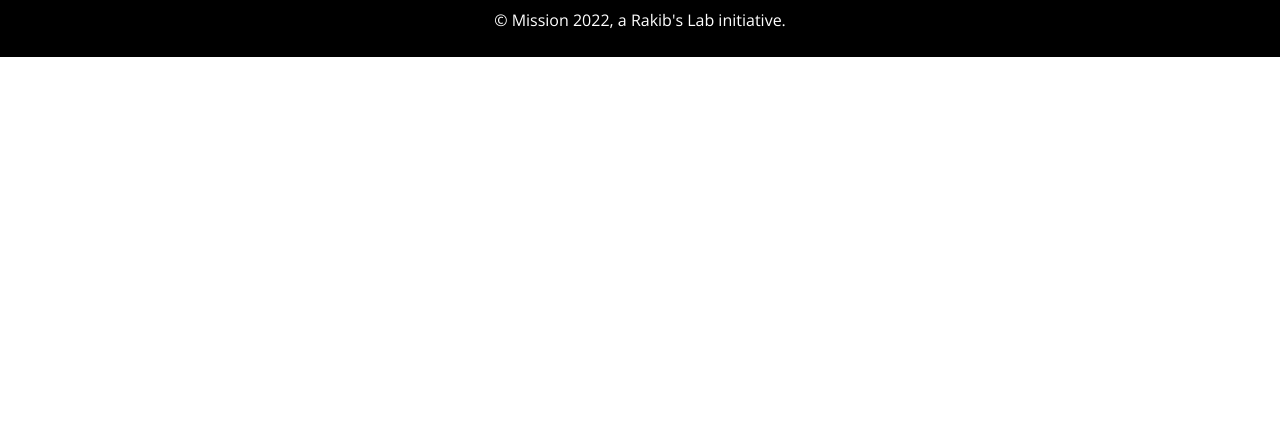
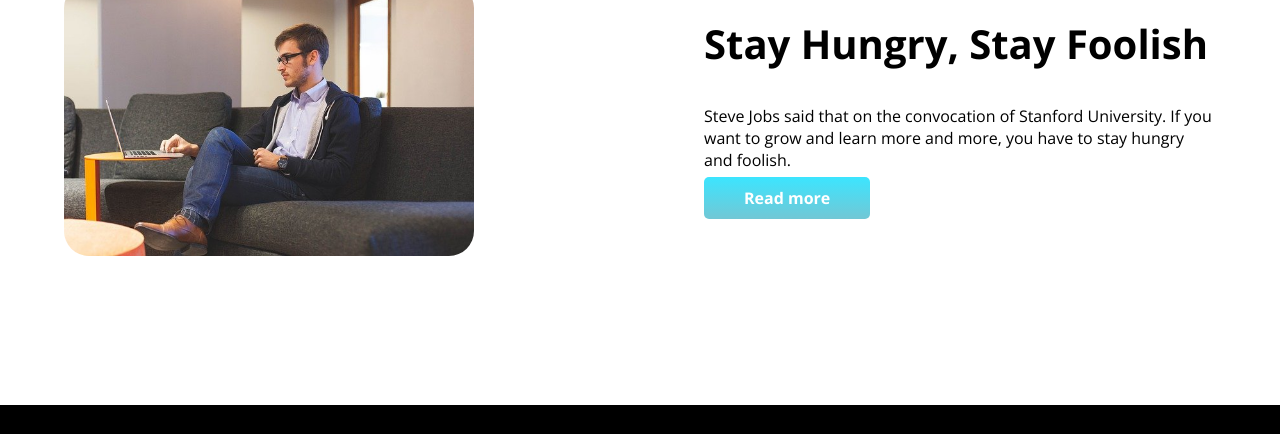
Before and after one commit to rakib099/first-assingnment, a plain HTML site: page index.html in a window 1280 px wide. Shown: the part 2341-2775 px from the top of the page. Before the commit the page ends 2398 px from the top, so only its background shows below. Drawn offline with nearby package versions, Linux system fonts and the light colour scheme.

Commit message:
section-5 added

```diff
--- a/index.html
+++ b/index.html
@@ -75,6 +75,18 @@
             <img src="images/pictures/project.png" alt="">
         </div>
     </section>
+
+    <section class="sec5-quote flexible-container">
+        <div class="half-width">
+            <img class="sec5-img" src="images/pictures/ent.jpg" alt="">
+        </div>
+        <div class="half-width">
+            <h2>Stay Hungry, Stay Foolish</h2>
+            <p>Steve Jobs said that on the convocation of Stanford University. If you want to grow and learn more and more, you have to stay hungry and foolish.</p>
+            <a class="link-button" href="#" target="_blank">Read more</a>
+        </div>
+    </section>
+
     <footer class="foot">
         <h3>Mission <span class="foot-date">2022</span></h3>
         <p>© Mission 2022, a Rakib's Lab initiative.</p>
--- a/style.css
+++ b/style.css
@@ -115,3 +115,7 @@ footer p{
 .foot-date{
     color:rgb(255, 156, 172);
 }
+
+.sec5-img{
+    border-radius: 25px;
+}
```
Also changed, not shown: images/pictures/ent.jpg (added).
